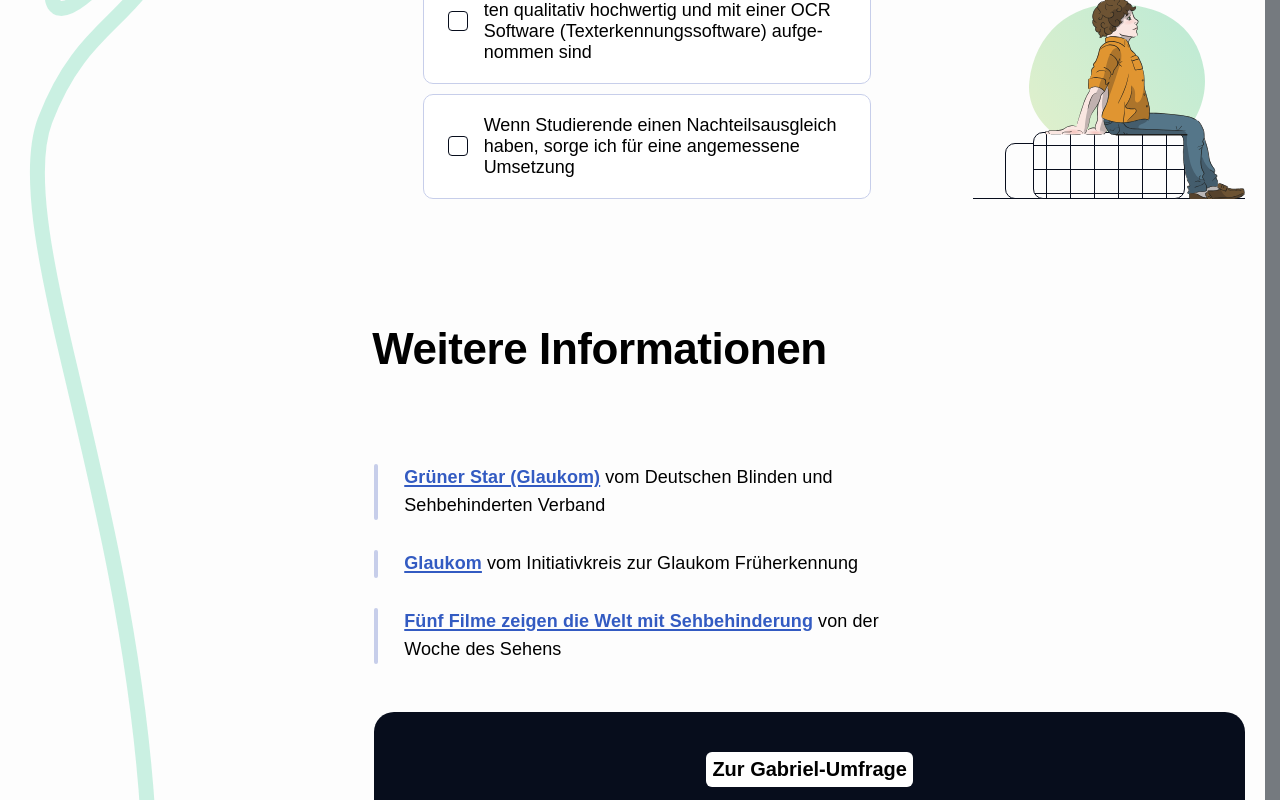
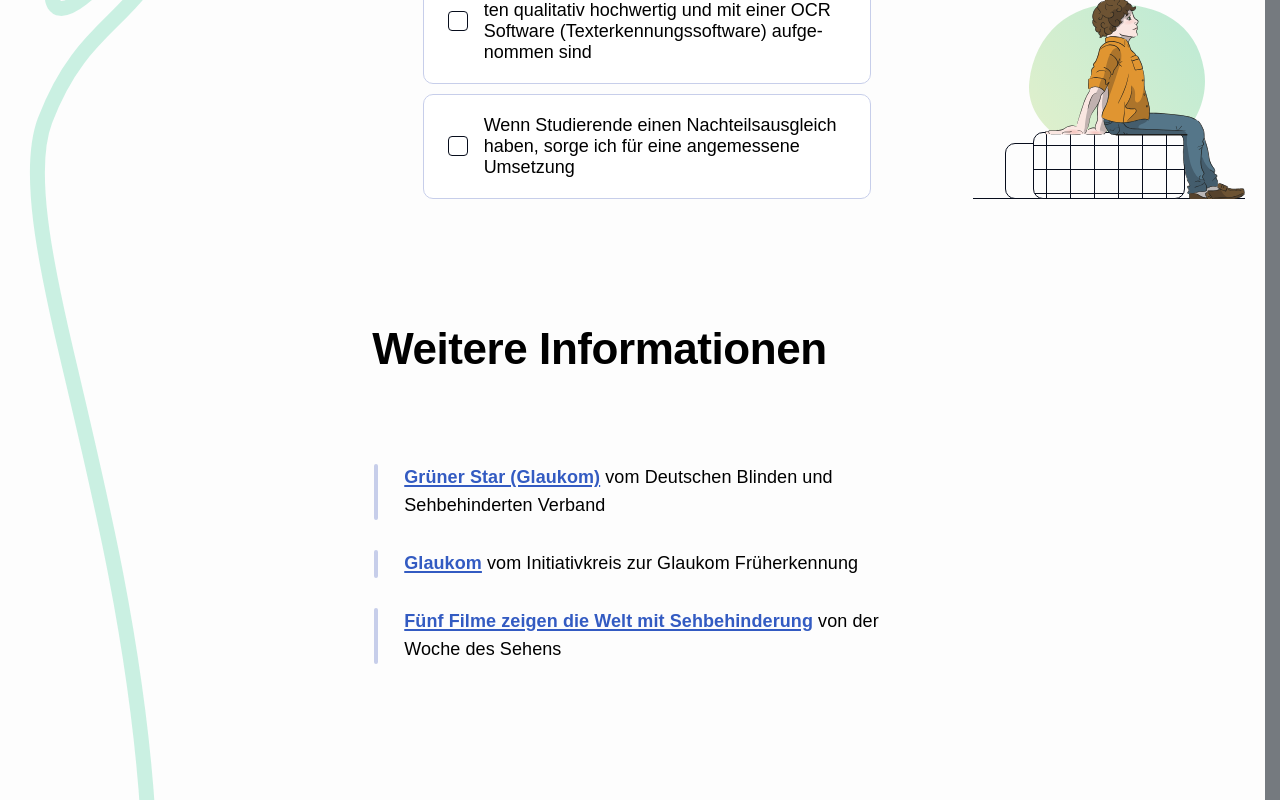
Before and after one commit to shuffle-project/blinddate, a SvelteKit app: page /personas/gabriel in a window 1280 px wide. Shown: the part 11200-12000 px from the top of the page. Built offline with nearby package versions, Linux system fonts and the light colour scheme; a small style sheet from the web is missing.

Commit message:
remove old usertest blocks

```diff
--- a/src/lib/components/big-picture/BigPictureMobile.svelte
+++ b/src/lib/components/big-picture/BigPictureMobile.svelte
@@ -167,6 +167,7 @@
 			});
 		}
 
+		// find out why I added this a few weeks ago
 		if (carouselSupportSelectedIndex === 0) {
 			setTimeout(() => {
 				students = BIG_PICTURE_STUDENTS;
--- a/src/routes/personas/aleksandr/+page.svelte
+++ b/src/routes/personas/aleksandr/+page.svelte
@@ -6,7 +6,6 @@
 	import Recommendation from '$lib/components/Recommendation.svelte';
 	import SpeechBubble from '$lib/components/SpeechBubble.svelte';
 	import ToolCard from '$lib/components/ToolCard.svelte';
-	import UserTest from '$lib/components/UserTest.svelte';
 	import Accordion from '$lib/components/accordion/Accordion.svelte';
 	import Checklist from '$lib/components/checklist/Checklist.svelte';
 	import FriendBubble from '$lib/components/friendPersona/FriendBubble.svelte';
@@ -486,11 +485,6 @@
 			</Recommendation>
 		</li>
 	</ul>
-
-	<!-- usertest -->
-	<div class="user-test">
-		<UserTest bottomOfPage />
-	</div>
 </PersonaContent>
 
 <style lang="scss">
@@ -498,20 +492,4 @@
 		list-style-type: none;
 		padding: 0;
 	}
-
-	.user-test {
-		background-color: var(--color-black);
-		border-radius: 1.25rem;
-		padding: 2.5rem 1rem;
-		margin: 2rem 0 0 3.375rem;
-		display: flex;
-		align-items: center;
-		justify-content: center;
-	}
-
-	@media (max-width: 59.3125rem) {
-		.user-test {
-			margin: 2rem 1.375rem;
-		}
-	}
 </style>
--- a/src/routes/personas/faiza/+page.svelte
+++ b/src/routes/personas/faiza/+page.svelte
@@ -39,7 +39,7 @@
 			es auch im digitalen Raum einige Barrieren für Studierende mit Pflegeverantwortung, die
 			vielleicht nicht auf den ersten Blick erkennbar sind. Viele Studierende, die familiäre
 			Verpflichtungen haben – sie pflegen beispielsweise ein Kind oder eine angehörige Person –
-			profitieren von digitalen Studien-Angeboten. Je nach Alter des Kindes und vorhandenen
+			profitieren von digitalen Studienangeboten. Je nach Alter des Kindes und vorhandenen
 			Unterstützungsstrukturen müssen Stundenpläne dementsprechend belegt werden. Viele Studien- und
 			Prüfungsordnungen sehen hier schon einige Anpassungen vor. Außerdem bieten viele Hochschulen
 			die Möglichkeit eines Teilzeitstudiums (mit reduziertem Stundenumfang) an. Zur Unterstützung
@@ -88,7 +88,7 @@
 	<MainHeading heading="Lehrveranstaltungen" />
 	<TextSection let:Text>
 		<Text noTopMargin>
-			Studierende mit familiären Verpflichtungen brauchen räumliche und zeitliche Flexibilität.
+			Studierende mit Pflegeverantwortung brauchen räumliche und zeitliche Flexibilität.
 			Aufgezeichnete Vorlesungen, die asynchron und nach eigenem Tempo angeschaut werden können,
 			sind daher häufig sehr hilfreich.
 		</Text>
@@ -139,7 +139,7 @@
 
 		<Text>
 			Außerdem sind klare Absprachen und Transparenz zur Struktur und den Anforderungen einer
-			Veranstaltung zu Beginn eines Semester sehr wichtig. Hier können auch alternative Prüfformate
+			Veranstaltung zu Beginn eines Semesters sehr wichtig. Hier können auch alternative Prüfformate
 			und Regelungen zur Anwesenheit kommuniziert werden.
 		</Text>
 	</TextSection>
--- a/src/routes/personas/gabriel/+page.svelte
+++ b/src/routes/personas/gabriel/+page.svelte
@@ -3,7 +3,6 @@
 	import BackgroundInfo from '$lib/components/BackgroundInfo.svelte';
 	import InfoBox from '$lib/components/InfoBox.svelte';
 	import Recommendation from '$lib/components/Recommendation.svelte';
-	import UserTest from '$lib/components/UserTest.svelte';
 	import Checklist from '$lib/components/checklist/Checklist.svelte';
 	import PersonaContent from '$lib/components/personaContent/PersonaContent.svelte';
 	import PlayerExtended from '$lib/components/player/PlayerExtended.svelte';
@@ -397,11 +396,6 @@
 			</Recommendation>
 		</li>
 	</ul>
-
-	<!-- usertest -->
-	<div class="user-test">
-		<UserTest bottomOfPage />
-	</div>
 </PersonaContent>
 
 <style lang="scss">
@@ -409,20 +403,4 @@
 		list-style-type: none;
 		padding: 0;
 	}
-
-	.user-test {
-		background-color: var(--color-black);
-		border-radius: 1.25rem;
-		padding: 2.5rem 1rem;
-		margin: 2rem 0 0 3.375rem;
-		display: flex;
-		align-items: center;
-		justify-content: center;
-	}
-
-	@media (max-width: 59.3125rem) {
-		.user-test {
-			margin: 2rem 1.375rem;
-		}
-	}
 </style>
--- a/src/routes/personas/hannah/+page.svelte
+++ b/src/routes/personas/hannah/+page.svelte
@@ -5,7 +5,6 @@
 	import SimulationLink from '$lib/components/SimulationLink.svelte';
 	import SpeechBubble from '$lib/components/SpeechBubble.svelte';
 	import ToolCard from '$lib/components/ToolCard.svelte';
-	import UserTest from '$lib/components/UserTest.svelte';
 	import PersonaContent from '$lib/components/personaContent/PersonaContent.svelte';
 	import TextSection from '$lib/components/personaContent/TextSection.svelte';
 	import PlayerExtended from '$lib/components/player/PlayerExtended.svelte';
@@ -439,11 +438,6 @@
 			</Recommendation>
 		</li>
 	</ul>
-
-	<!-- usertest -->
-	<div class="user-test">
-		<UserTest bottomOfPage />
-	</div>
 </PersonaContent>
 
 <style lang="scss">
@@ -451,20 +445,4 @@
 		list-style-type: none;
 		padding: 0;
 	}
-
-	.user-test {
-		background-color: var(--color-black);
-		border-radius: 1.25rem;
-		padding: 2.5rem 1rem;
-		margin: 2rem 0 0 3.375rem;
-		display: flex;
-		align-items: center;
-		justify-content: center;
-	}
-
-	@media (max-width: 59.3125rem) {
-		.user-test {
-			margin: 2rem 1.375rem;
-		}
-	}
 </style>
--- a/src/routes/personas/kilian/+page.svelte
+++ b/src/routes/personas/kilian/+page.svelte
@@ -4,7 +4,6 @@
 	import FlipCard from '$lib/components/FlipCard.svelte';
 	import SpeechBubble from '$lib/components/SpeechBubble.svelte';
 	import ToolCard from '$lib/components/ToolCard.svelte';
-	import UserTest from '$lib/components/UserTest.svelte';
 	import Accordion from '$lib/components/accordion/Accordion.svelte';
 	import Checklist from '$lib/components/checklist/Checklist.svelte';
 	import PersonaContent from '$lib/components/personaContent/PersonaContent.svelte';
@@ -283,27 +282,4 @@
 			'Wenn Studierende einen Nachteilsausgleich haben, sorge ich für eine angemessene Umsetzung'
 		]}
 	/>
-
-	<!-- usertest -->
-	<div class="user-test">
-		<UserTest bottomOfPage />
-	</div>
 </PersonaContent>
-
-<style lang="scss">
-	.user-test {
-		background-color: var(--color-black);
-		border-radius: 1.25rem;
-		padding: 2.5rem 1rem;
-		margin: 2rem 0 0 3.375rem;
-		display: flex;
-		align-items: center;
-		justify-content: center;
-	}
-
-	@media (max-width: 59.3125rem) {
-		.user-test {
-			margin: 2rem 1.375rem;
-		}
-	}
-</style>
--- a/src/routes/personas/maxi/+page.svelte
+++ b/src/routes/personas/maxi/+page.svelte
@@ -4,7 +4,6 @@
 	import FlipCard from '$lib/components/FlipCard.svelte';
 	import Puzzle from '$lib/components/Puzzle.svelte';
 	import Recommendation from '$lib/components/Recommendation.svelte';
-	import UserTest from '$lib/components/UserTest.svelte';
 	import Checklist from '$lib/components/checklist/Checklist.svelte';
 	import FriendBubble from '$lib/components/friendPersona/FriendBubble.svelte';
 	import PersonaContent from '$lib/components/personaContent/PersonaContent.svelte';
@@ -403,11 +402,6 @@
 			</Recommendation>
 		</li>
 	</ul>
-
-	<!-- usertest -->
-	<div class="user-test">
-		<UserTest bottomOfPage />
-	</div>
 </PersonaContent>
 
 <style lang="scss">
@@ -415,20 +409,4 @@
 		list-style-type: none;
 		padding: 0;
 	}
-
-	.user-test {
-		background-color: var(--color-black);
-		border-radius: 1.25rem;
-		padding: 2.5rem 1rem;
-		margin: 2rem 0 0 3.375rem;
-		display: flex;
-		align-items: center;
-		justify-content: center;
-	}
-
-	@media (max-width: 59.3125rem) {
-		.user-test {
-			margin: 2rem 1.375rem;
-		}
-	}
 </style>
--- a/src/routes/personas/michelle/+page.svelte
+++ b/src/routes/personas/michelle/+page.svelte
@@ -4,7 +4,6 @@
 	import InfoBox from '$lib/components/InfoBox.svelte';
 	import Recommendation from '$lib/components/Recommendation.svelte';
 	import SpeechBubble from '$lib/components/SpeechBubble.svelte';
-	import UserTest from '$lib/components/UserTest.svelte';
 	import Accordion from '$lib/components/accordion/Accordion.svelte';
 	import Checklist from '$lib/components/checklist/Checklist.svelte';
 	import PersonaContent from '$lib/components/personaContent/PersonaContent.svelte';
@@ -362,11 +361,6 @@
 			</Recommendation>
 		</li>
 	</ul>
-
-	<!-- usertest -->
-	<div class="user-test">
-		<UserTest bottomOfPage />
-	</div>
 </PersonaContent>
 
 <style lang="scss">
@@ -374,20 +368,4 @@
 		list-style-type: none;
 		padding: 0;
 	}
-
-	.user-test {
-		background-color: var(--color-black);
-		border-radius: 1.25rem;
-		padding: 2.5rem 1rem;
-		margin: 2rem 0 0 3.375rem;
-		display: flex;
-		align-items: center;
-		justify-content: center;
-	}
-
-	@media (max-width: 59.3125rem) {
-		.user-test {
-			margin: 2rem 1.375rem;
-		}
-	}
 </style>
```
